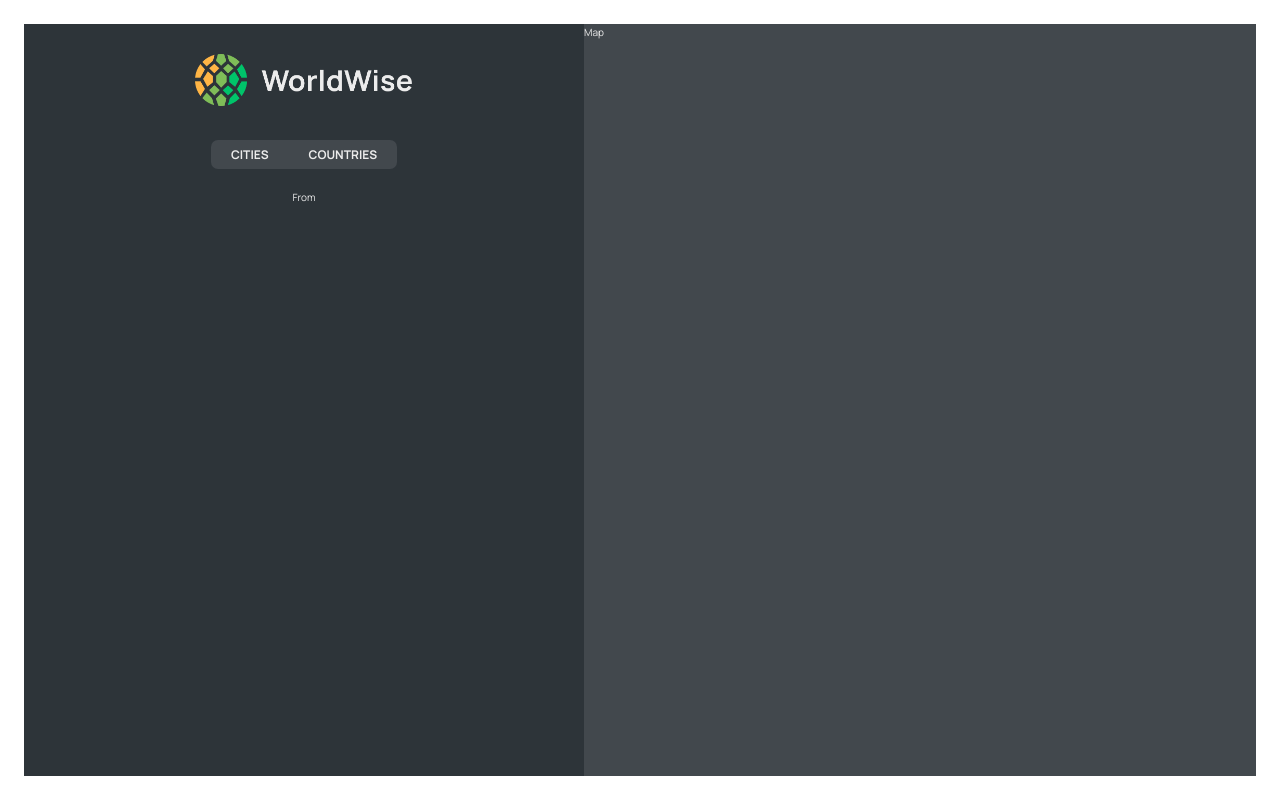
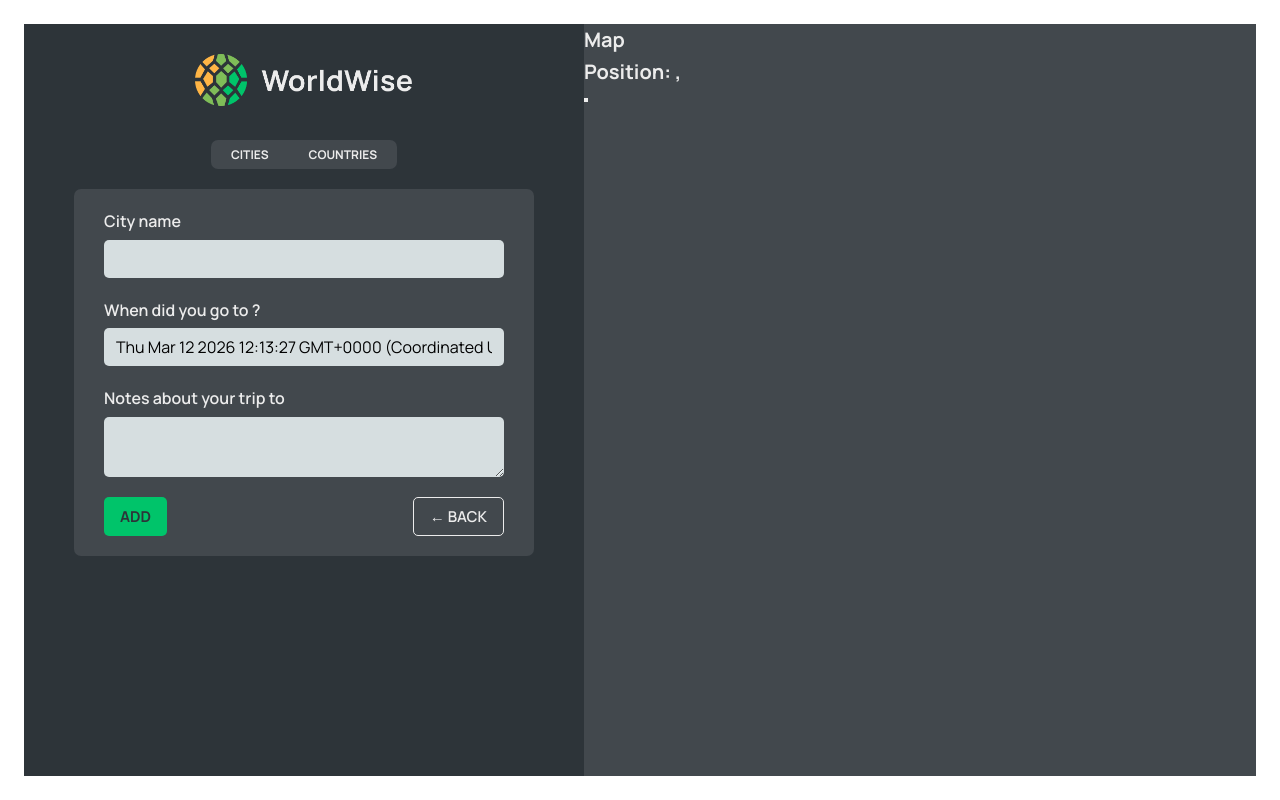
Before and after one commit to abboud-said/worldWise, a React (Vite) app: page /app/from in a window 1280 px wide. Built offline with nearby package versions, Linux system fonts and the light colour scheme; data requests are answered from the project's data file.

Commit message:
State In URL
Put state in URL

```diff
--- a/src/App.jsx
+++ b/src/App.jsx
@@ -1,4 +1,4 @@
-import { BrowserRouter, Routes, Route } from "react-router-dom";
+import { BrowserRouter, Routes, Route, Navigate } from "react-router-dom";
 
 import Homepage from "./pages/Homepage";
 import Pricing from "./pages/Pricing";
@@ -9,6 +9,9 @@
 import CityList from "./components/CityList";
 import { useEffect, useState } from "react";
 import CountryList from "./components/CountryList";
+import City from "./components/City";
+import Form from "./components/Form";
+
 
 
 const BASE_URL = "http://localhost:8000";
@@ -44,10 +47,14 @@
         <Route path="login" element={<Login />} />
         <Route path="app" element={<AppLayout />}>
 
-        <Route index element={<CityList cities={cities} loading={loading} />} />
+        <Route index element={<Navigate replaceto="cities" />} />
         <Route path="Cities" element={<CityList cities={cities} loading={loading} />} />
+
+          <Route path="Cities/:id" element={<City />} />
+
+
          <Route path="Countries" element={<CountryList cities={cities} loading={loading} />} />
-        <Route path="from" element={<p>From</p>} />
+        <Route path="from" element={<Form />} />
 
 
         </Route>
--- /dev/null
+++ b/src/components/Button.jsx
@@ -0,0 +1,11 @@
+import styles from "./Button.module.css";
+
+function Button({children, onClick, type}) {
+  return (
+    <button className={`${styles.btn} ${styles[type]}`} onClick={onClick}>
+      {children}
+    </button>
+  )
+}
+
+export default Button
--- a/src/components/City.jsx
+++ b/src/components/City.jsx
@@ -1,4 +1,6 @@
 import styles from "./City.module.css";
+import { useParams, useSearchParams } from "react-router-dom";
+
 
 const formatDate = (date) =>
   new Intl.DateTimeFormat("en", {
@@ -9,6 +11,11 @@
   }).format(new Date(date));
 
 function City() {
+  const { id } = useParams();
+    const [searchParams, setSearchParams] = useSearchParams();
+    const lat = searchParams.get("lat");
+    const lng = searchParams.get("lng");
+
   // TEMP DATA
   const currentCity = {
     cityName: "Lisbon",
@@ -52,7 +59,7 @@
       </div>
 
       <div>
-        <ButtonBack />
+
       </div>
     </div>
   );
--- a/src/components/CityItem.jsx
+++ b/src/components/CityItem.jsx
@@ -1,3 +1,4 @@
+import { Link } from 'react-router-dom';
 import styles from './CityItem.module.css'
 
 const formatDate = (date) =>
@@ -9,13 +10,17 @@
 
 
 function CityItem({ city }) {
-  const { cityName, emoji, date } = city;
+  const { cityName, emoji, date, id, position } = city;
+
+
   return (
-   <li className={styles.cityItem}>
+   <li>
+    <Link className={styles.cityItem} to={`${id}?lat=${position.lat}&lng=${position.lng}`}>
     <span className={styles.emoji}>{emoji}</span>
     <h3 className={styles.name}>{cityName}</h3>
     <time className={styles.date}>{formatDate(date)}</time>
     <button className={styles.deleteBtn}>&times;</button>
+    </Link>
    </li>
 
 
--- a/src/components/CountryList.jsx
+++ b/src/components/CountryList.jsx
@@ -19,7 +19,7 @@
     <ul className={styles.countryList}>
 
     {countries.map((country) => (
-      <CountryItem key={country.id} country={country} />
+      <CountryItem key={country.country} country={country} />
     ))}
     </ul>
   );
--- a/src/components/Form.jsx
+++ b/src/components/Form.jsx
@@ -1,8 +1,10 @@
 // "https://api.bigdatacloud.net/data/reverse-geocode-client?latitude=0&longitude=0"
 
 import { useState } from "react";
+import { useNavigate } from "react-router-dom";
 
 import styles from "./Form.module.css";
+import Button from "./Button";
 
 export function convertToEmoji(countryCode) {
   const codePoints = countryCode
@@ -13,8 +15,10 @@
 }
 
 function Form() {
+  const navigate = useNavigate();
+
   const [cityName, setCityName] = useState("");
-  const [country, setCountry] = useState("");
+  //const [country, setCountry] = useState("");
   const [date, setDate] = useState(new Date());
   const [notes, setNotes] = useState("");
 
@@ -49,8 +53,10 @@
       </div>
 
       <div className={styles.buttons}>
-        <button>Add</button>
-        <button>&larr; Back</button>
+        <Button type={"primary"}>Add</Button>
+        <Button type={"back"} onClick={(e) => {
+          e.preventDefault();
+          navigate(-1)}}>&larr; Back</Button>
       </div>
     </form>
   );
--- a/src/components/Map.jsx
+++ b/src/components/Map.jsx
@@ -1,9 +1,20 @@
 import styles from './Map.module.css'
+import { useNavigate, useSearchParams } from "react-router-dom";
 
 function Map() {
+  const navigate = useNavigate();
+  const [searchParams, setSearchParams] = useSearchParams();
+  const lat = searchParams.get("lat");
+  const lng = searchParams.get("lng");
+
   return (
-    <div className={styles.mapContainer}>
-      Map
+    <div className={styles.mapContainer} onClick={() => navigate("form")}>
+
+      <h1>Map</h1>
+      <h1>Position: {lat}, {lng}</h1>
+      <button onClick={() => setSearchParams({ lat: 23, lng: 50 })}>
+
+      </button>
     </div>
   )
 }
```
